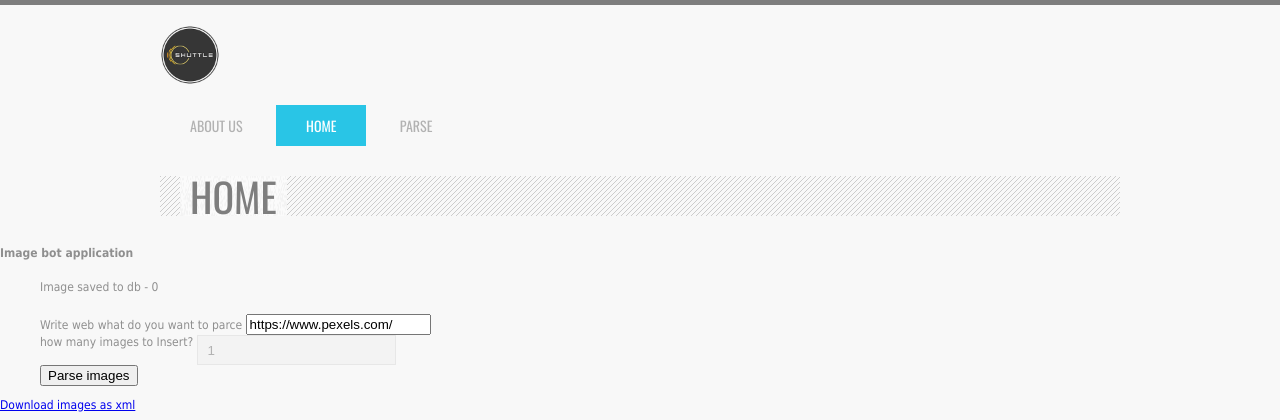
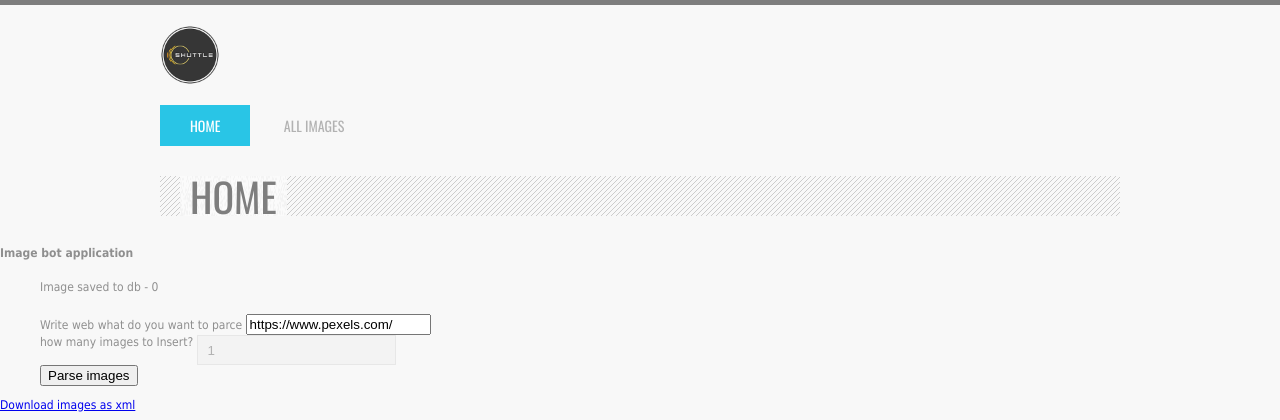
Before and after one commit to imghack/image_bot, a Flask app: page / in a window 1280 px wide. Shown: the top 420 px of the page. Run offline with Flask 2, Linux system fonts and the light colour scheme; data that the repository does not hold is empty; some libraries are stand-ins or nearby versions.

Commit message:
[templates] added all images page

```diff
--- a/application/app.py
+++ b/application/app.py
@@ -2,6 +2,7 @@ from flask import Flask, Response, render_template, request, redirect
 from flask_socketio import SocketIO
 
 from .image_bot import application
+from .db.db import get_all_images
 from .api import api
 from .logger import Logger
 from .settings import STATIC_PATH
@@ -32,10 +33,10 @@ def setup_routes(app):
             return redirect('/parse')
         return render_template("parse.html")
 
-    @app.route('/images', methods=['GET', 'POST'])
+    @app.route('/images', methods=['GET'])
     def about():
         if request.method == 'GET':
-            return render_template("images.html", application.get_images_count())
+            return render_template("images.html", images=get_all_images())
 
     @app.route("/download/image")
     def download_image():
--- a/application/templates/index.html
+++ b/application/templates/index.html
@@ -12,9 +12,10 @@
             </header>
             <nav>
                 <ul class="top-menu">
-                    <li><a href="/about">ABOUT US</a></li>
                     <li class="active">HOME</li>
-                    <li><a href="/parse">PARSE</a></li>
+                    <li><a href="/images">ALL IMAGES</a></li>
+{#                    //TODO : fix parse page #}
+{#                    <li><a href="/parse">PARSE</a></li>#}
                 </ul>
             </nav>
             <div id="heading">
```
Also changed, not shown: application/templates/images.html (renamed from application/templates/about.html, +9 -5 lines).
